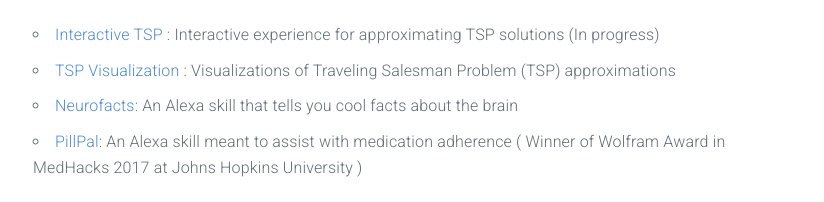
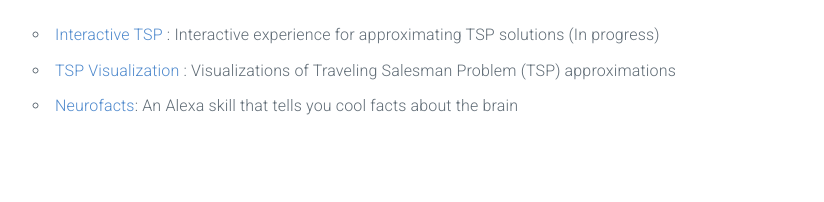
Before and after one commit to chriski777/chriski777.github.io, a plain HTML site: page index.html in a window 1280 px wide. Shown: the part 749-951 px from the top of the page, without its empty margins (227-1051 px from the left). Drawn offline with nearby package versions, Linux system fonts and the light colour scheme.

Commit message:
Update index.html

```diff
--- a/index.html
+++ b/index.html
@@ -93,10 +93,6 @@
 						<a href= "https://www.amazon.com/Khisirc-NeuroFacts/dp/B07462784V/ref=sr_1_1?keywords=neurofacts&qid=1571639293&s=digital-skills&sr=1-1">
 						Neurofacts</a>: An Alexa skill that tells you cool facts about the brain
 					</li>
-					<li>
-						<a href = "https://devpost.com/software/pillpal-f3yd81">
-						PillPal</a>: An Alexa skill meant to assist with medication adherence ( Winner of Wolfram Award in MedHacks 2017 at Johns Hopkins University )
-					</li>
 				</ul>
 			</section>
 			<div class = "anchor" id = "pubs"> </div>
```
